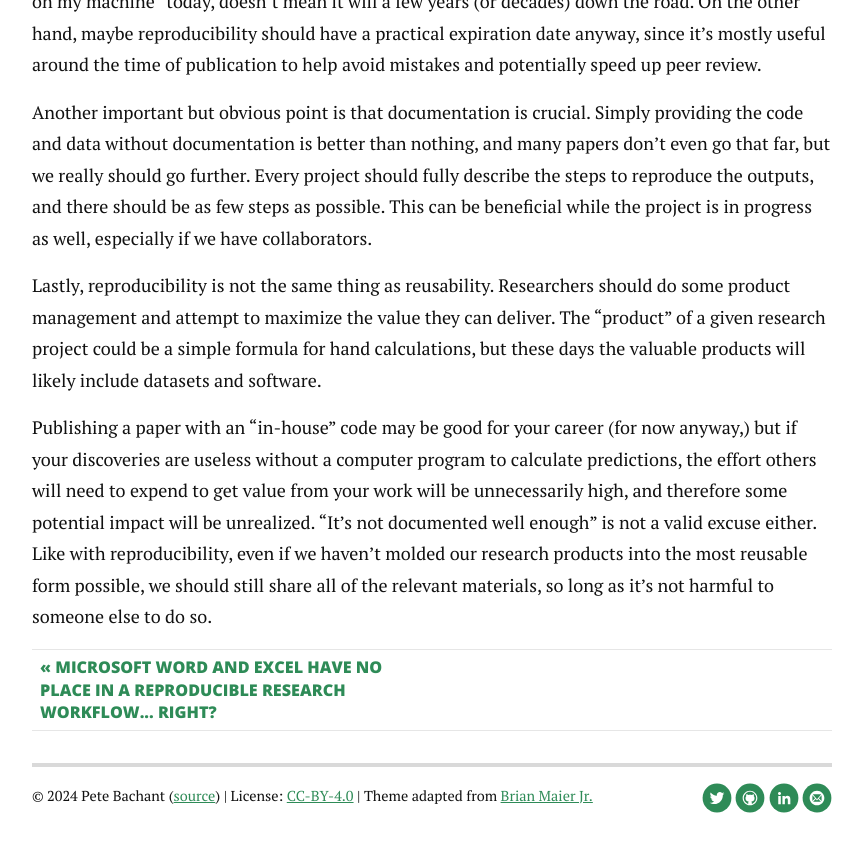
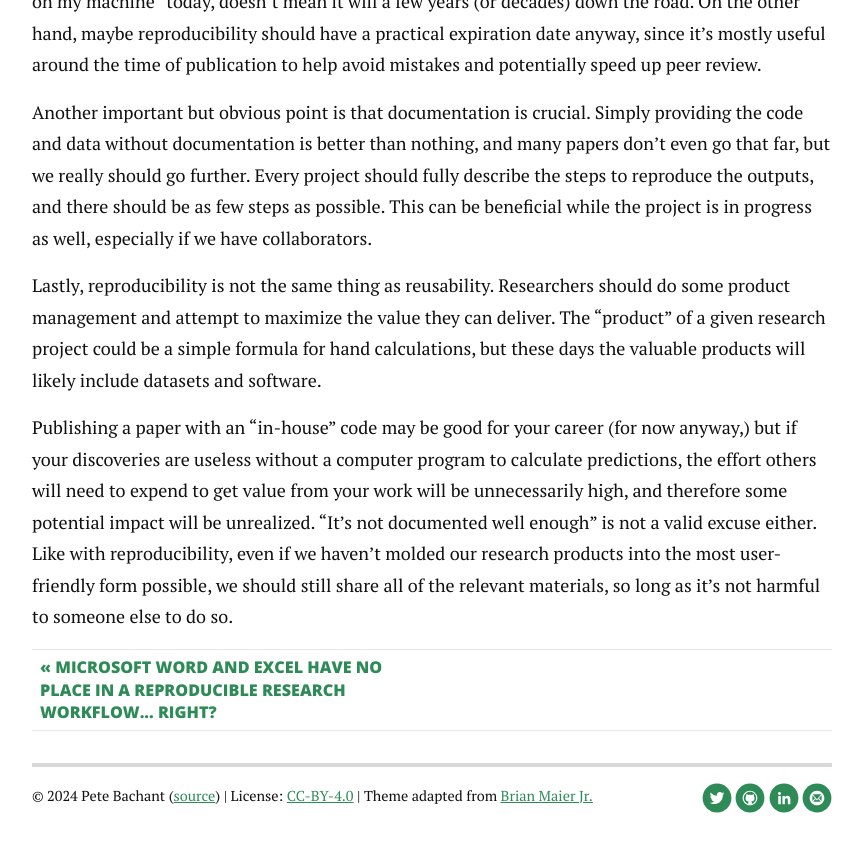
Before and after one commit to petebachant/petebachant.github.io, a Jekyll site: the page built from _posts/2024-12-06-failed-to-repro.markdown, in a window 1280 px wide and 900 px high, scrolled down 7940 px. Shown: the top 852 px of the window, without its empty margins (208-1071 px from the left). Built offline with Jekyll 4.4.1, drawn with Linux system fonts in a browser that asks for light colours; nearby versions of some CDN libraries; comment, search, counter and statistics services are not loaded.

Commit message:
Update repro fail post

```diff
--- a/_posts/2024-12-06-failed-to-repro.markdown
+++ b/_posts/2024-12-06-failed-to-repro.markdown
@@ -300,7 +300,7 @@ to get value from your work will be unnecessarily high,
 and therefore some potential impact will be unrealized.
 "It's not documented well enough" is not a valid excuse either.
 Like with reproducibility,
-even if we haven't molded our research products into the most reusable
+even if we haven't molded our research products into the most user-friendly
 form possible,
 we should still share all of the relevant materials,
 so long as it's not harmful to someone else to do so.
```
